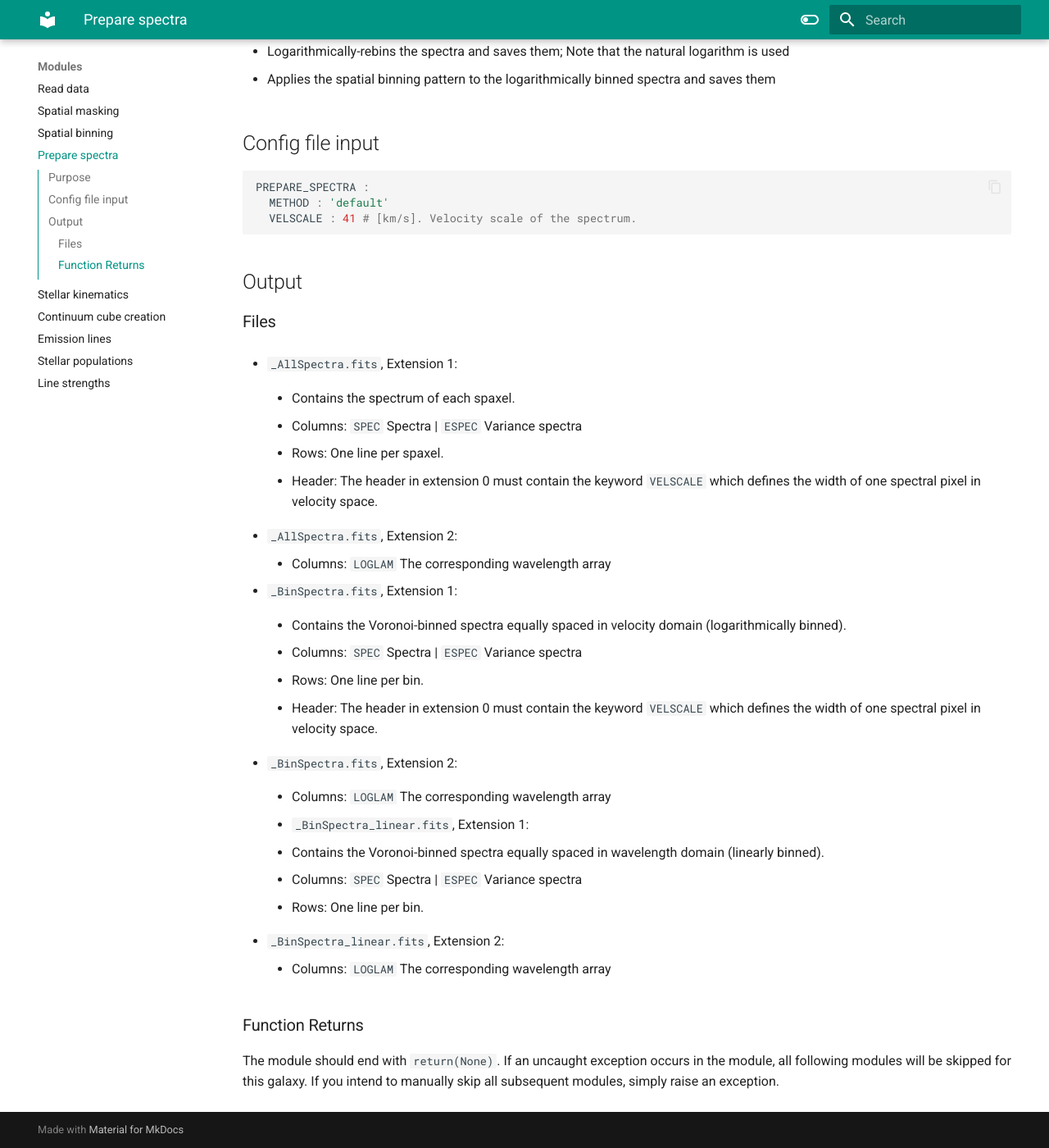
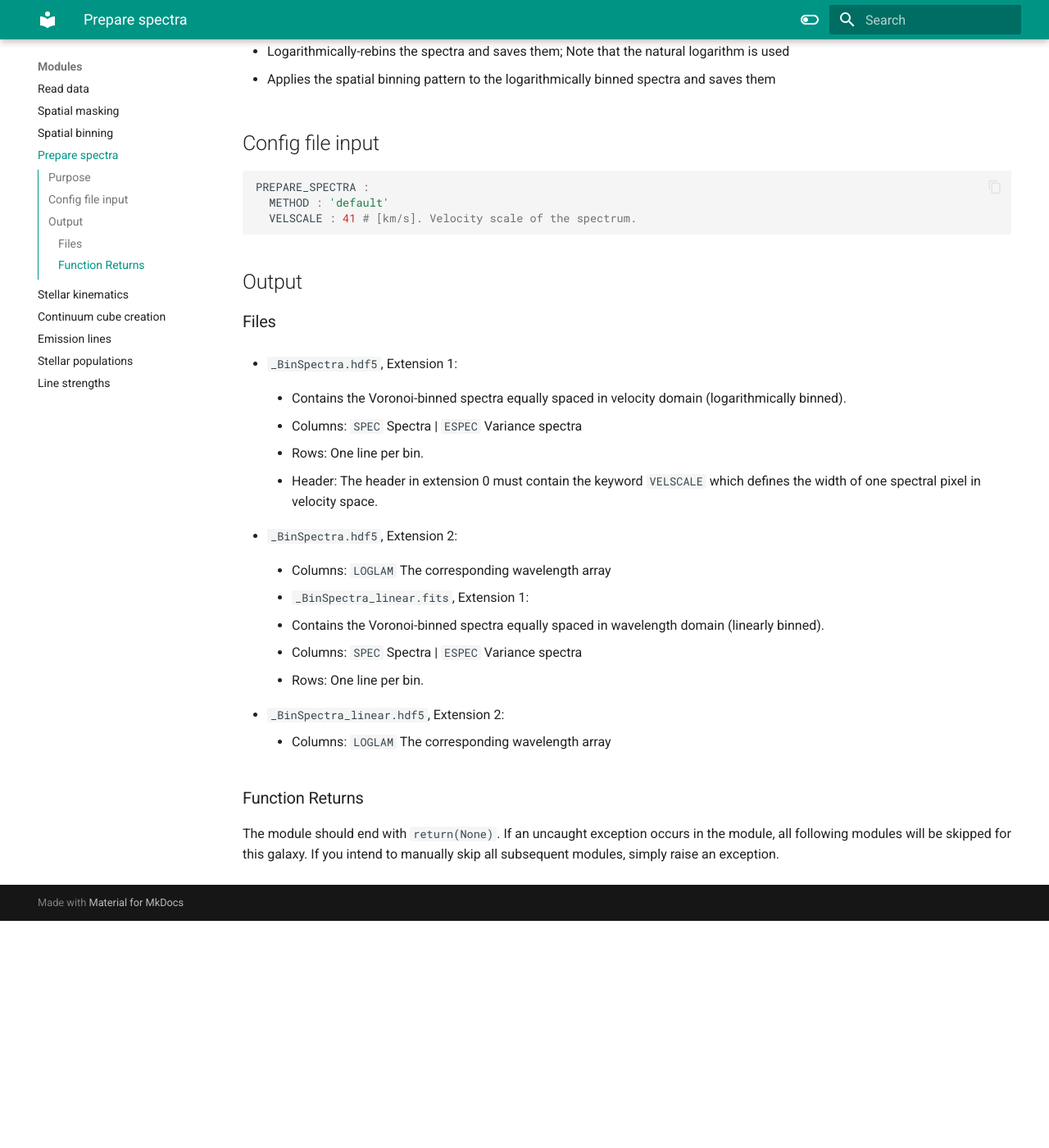
Before and after one commit to geckos-survey/gist-documentation, an MkDocs documentation site: the page built from docs/modules/prepare_spectra.md, in a window 1280 px wide and 1400 px high, scrolled down 430 px. Shown: the whole window at 82% size. Built offline with MkDocs 1.6.1 and Material for MkDocs 9.7.7, drawn with Linux system fonts in a browser that asks for light colours; after the commit the page ends 1553 px from its top, so only the background shows below that.

Commit message:
Update prepare_spectra.md

```diff
--- a/docs/modules/prepare_spectra.md
+++ b/docs/modules/prepare_spectra.md
@@ -22,21 +22,7 @@ PREPARE_SPECTRA :
 ## Output
 
 ### Files
-- `_AllSpectra.fits`, Extension 1:
-
-    - Contains the spectrum of each spaxel.
-
-    - Columns: `SPEC` Spectra | `ESPEC` Variance spectra
-
-    - Rows: One line per spaxel.
-
-    - Header: The header in extension 0 must contain the keyword `VELSCALE` which defines the width of one spectral pixel in velocity space.
-
-- `_AllSpectra.fits`, Extension 2:
-
-    - Columns: `LOGLAM` The corresponding wavelength array
-
-- `_BinSpectra.fits`, Extension 1:
+- `_BinSpectra.hdf5`, Extension 1:
 
     - Contains the Voronoi-binned spectra equally spaced in velocity domain (logarithmically binned).
 
@@ -46,7 +32,7 @@ PREPARE_SPECTRA :
 
     - Header: The header in extension 0 must contain the keyword `VELSCALE` which defines the width of one spectral pixel in velocity space.
 
-- `_BinSpectra.fits`, Extension 2:
+- `_BinSpectra.hdf5`, Extension 2:
 
     - Columns: `LOGLAM` The corresponding wavelength array
 
@@ -58,7 +44,7 @@ PREPARE_SPECTRA :
 
     - Rows: One line per bin.
 
-- `_BinSpectra_linear.fits`, Extension 2:
+- `_BinSpectra_linear.hdf5`, Extension 2:
 
     - Columns: `LOGLAM` The corresponding wavelength array
 
```
